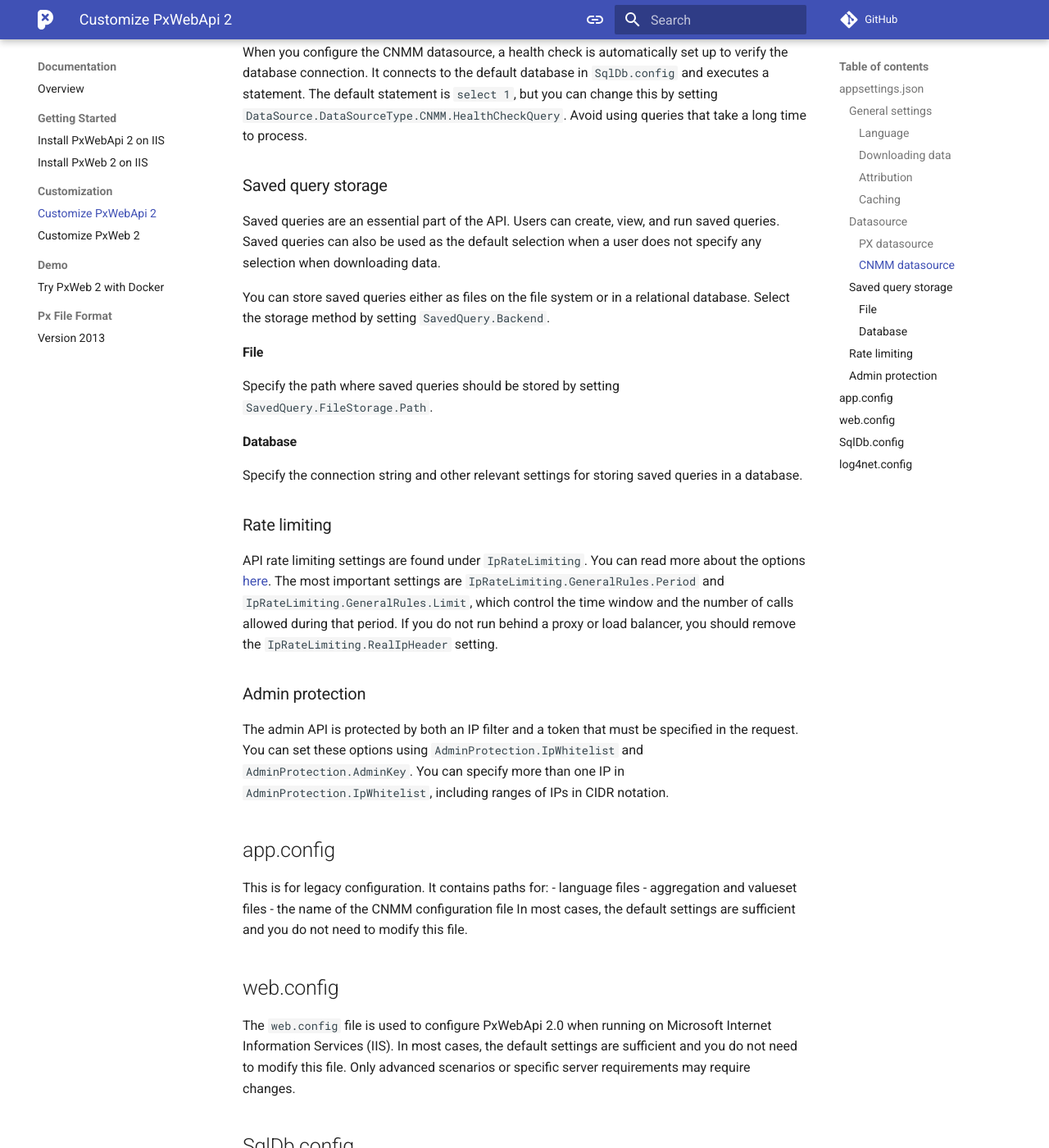
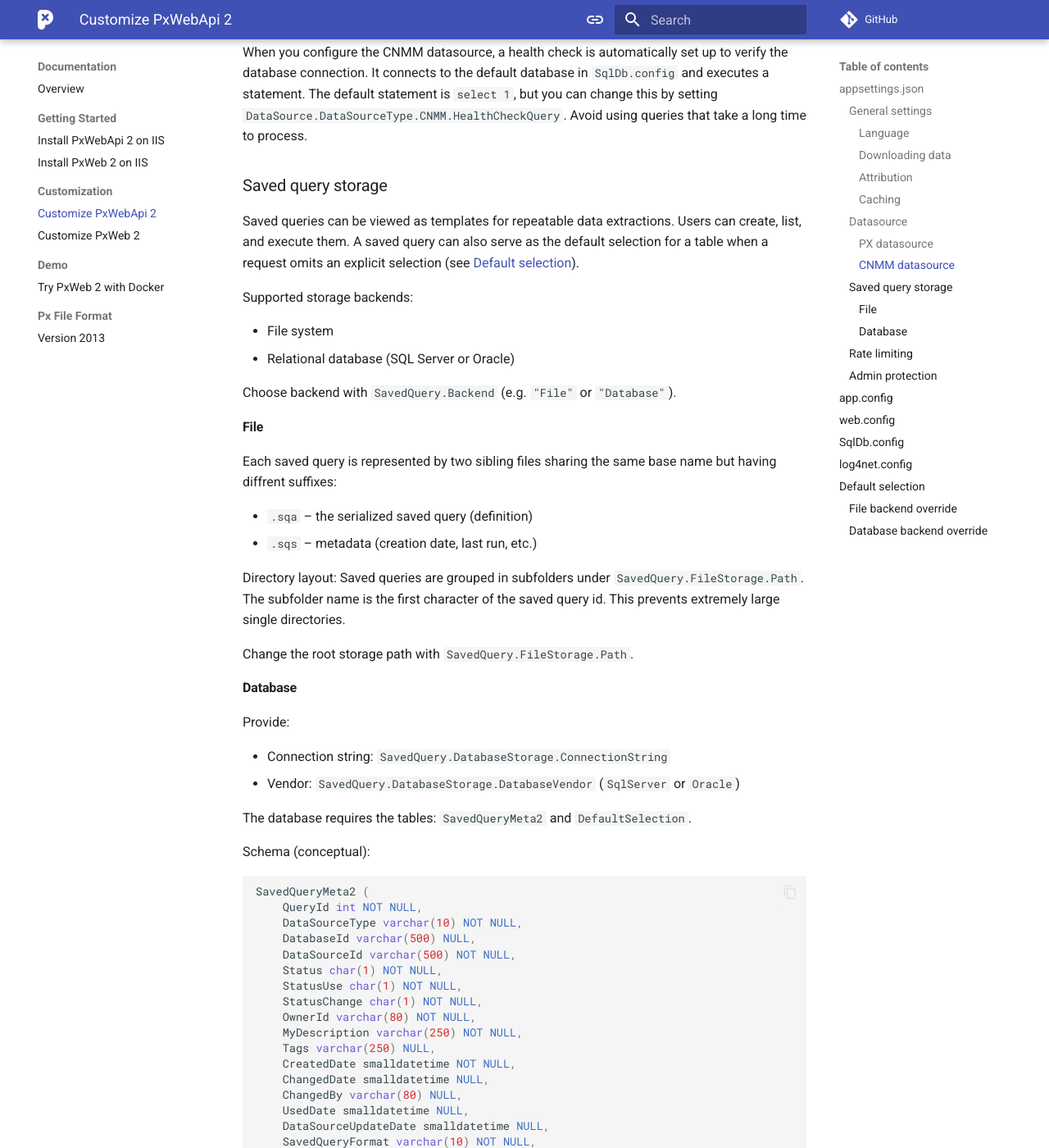
Before and after one commit to PxTools/pxtools.github.io, an MkDocs documentation site: the page built from docs/PxWebApi/documentation/configuration.md, in a window 1280 px wide and 1400 px high, scrolled down 1944 px. Shown: the whole window at 82% size. Built offline with MkDocs 1.6.1 and Material for MkDocs 9.7.7, drawn with Linux system fonts in a browser that asks for light colours; comment, search, counter and statistics services are not loaded; some of the changed text lies outside the part shown.

Commit message:
Instructions for replacing the default selection (#27)
* Improve formatting and readability of configuration documentation

* Enhance documentation for saved queries storage options and database requirements

* Refactor database table definitions for SavedQueryMeta2 and DefaultSelection for improved clarity and consistency

* Add documentation for default selection and saved queries management

* Reworked the texts with help of Copilot

* Fixed misspellings

````diff
--- a/docs/PxWebApi/documentation/configuration.md
+++ b/docs/PxWebApi/documentation/configuration.md
@@ -1,17 +1,31 @@
 # Configuring PxWebApi 2
-The configuration is split into several different files, each with a specific purpose. The main file you will need to modify is `appsettings.json`.
+
+The configuration is split into several different files, each with a specific
+purpose. The main file you will need to modify is `appsettings.json`.
 
 ## appsettings.json
-This file contains all functional settings. A recommended configuration after installation is the Admin protection settings, which control access to the admin API. The settings in `appsettings.json` can also be overridden by environment variables. For example, to set the DataSourceType, define an environment variable called `DataSource__DataSourceType`.
+
+This file contains all functional settings. A recommended configuration after
+installation is the Admin protection settings, which control access to the admin
+API. The settings in `appsettings.json` can also be overridden by environment
+variables. For example, to set the DataSourceType, define an environment variable
+called `DataSource__DataSourceType`.
 
 ### General settings
 
 #### Language
-Specify which languages should be available by editing the `PxApiConfiguration.Languages` section. Set the default language by assigning `PxApiConfiguration.DefaultLanguage` to the `id` of one of the languages listed under `PxApiConfiguration.Languages`.
+
+Specify which languages should be available by editing the
+`PxApiConfiguration.Languages` section. Set the default language by assigning
+`PxApiConfiguration.DefaultLanguage` to the `id` of one of the languages listed
+under `PxApiConfiguration.Languages`.
 
 #### Downloading data
-You can limit the size of data that can be downloaded using the `PxApiConfiguration.MaxDataCells` setting.
-You can also control which formats are available for downloading data by setting `PxApiConfiguration.OutputFormats`.
+
+You can limit the size of data that can be downloaded using the
+`PxApiConfiguration.MaxDataCells` setting.
+You can also control which formats are available for downloading data by setting
+`PxApiConfiguration.OutputFormats`.
 The following formats can be enabled or disabled:
 
 - Excel (`xlsx`)
@@ -29,58 +43,207 @@
     JSON-stat v1 has been deprecated and is no longer supported as an output format.
 
 #### Attribution
-You can specify how you would like others to reference your data by setting `PxApiConfiguration.SourceReference`. Make sure to provide a section for each language specified under `PxApiConfiguration.Languages`.
+
+You can specify how you would like others to reference your data by setting
+`PxApiConfiguration.SourceReference`. Make sure to provide a section for each
+language specified under `PxApiConfiguration.Languages`.
 
 You can also specify the license for the data under `PxApiConfiguration.License`.
 
 #### Caching
-You can control how long a response should be cached by setting `PxApiConfiguration.CacheTime` (in seconds).
+
+You can control how long a response should be cached by setting
+`PxApiConfiguration.CacheTime` (in seconds).
 
 You also have the option to clear the cache at a specific time by setting `PxApiConfiguration.CacheClearTime`.
 
 ### Datasource
-PxWebApi 2.0 supports two different data sources: PX file-based or CNMM. You can only configure one at a time. Set `DataSource.DataSourceType` to either `PX` or `CNMM` to specify which you want to use.
+
+PxWebApi 2.0 supports two different data sources: PX file-based or CNMM. You can
+only configure one at a time. Set `DataSource.DataSourceType` to either `PX` or
+`CNMM` to specify which you want to use.
 
 #### PX datasource
-For the PX file datasource, you can set `DataSource.DataSourceType.PX.StrictAggregations` to either `true` or `false` to determine if aggregations can be overlapping or not.
+
+For the PX file datasource, you can set `DataSource.DataSourceType.PX.StrictAggregations`
+to either `true` or `false` to determine if aggregations can be overlapping or not.
 
 #### CNMM datasource
-You should only have one database specified, and you must set `DataSource.DataSourceType.CNMM.DatabaseId` to match the `id` of the database in `SqlDb.config`.
 
-When you configure the CNMM datasource, a health check is automatically set up to verify the database connection. It connects to the default database in `SqlDb.config` and executes a statement. The default statement is `select 1`, but you can change this by setting `DataSource.DataSourceType.CNMM.HealthCheckQuery`. Avoid using queries that take a long time to process.
+You should only have one database specified, and you must set `DataSource.DataSourceType.CNMM.DatabaseId`
+to match the `id` of the database in `SqlDb.config`.
+
+When you configure the CNMM datasource, a health check is automatically set up
+to verify the database connection. It connects to the default database in `SqlDb.config`
+and executes a statement. The default statement is `select 1`, but you can change
+this by setting `DataSource.DataSourceType.CNMM.HealthCheckQuery`. Avoid using
+queries that take a long time to process.
 
 ### Saved query storage
-Saved queries are an essential part of the API. Users can create, view, and run saved queries. Saved queries can also be used as the default selection when a user does not specify any selection when downloading data.
 
-You can store saved queries either as files on the file system or in a relational database. Select the storage method by setting `SavedQuery.Backend`.
+Saved queries can be viewed as templates for repeatable data extractions. Users
+can create, list, and execute them. A saved query can also serve as the default selection
+for a table when a request omits an explicit selection (see
+[Default selection](#default-selection)).
+
+Supported storage backends:
+
+- File system
+- Relational database (SQL Server or Oracle)
+
+Choose backend with `SavedQuery.Backend` (e.g. `"File"` or `"Database"`).
 
 #### File
-Specify the path where saved queries should be stored by setting `SavedQuery.FileStorage.Path`.
+
+Each saved query is represented by two sibling files sharing the same base name
+but having diffrent suffixes:
+
+- `.sqa` – the serialized saved query (definition)
+- `.sqs` – metadata (creation date, last run, etc.)
+
+Directory layout: Saved queries are grouped in subfolders under
+`SavedQuery.FileStorage.Path`. The subfolder name is the first character of the
+saved query id. This prevents extremely large single directories.
+
+Change the root storage path with `SavedQuery.FileStorage.Path`.
 
 #### Database
-Specify the connection string and other relevant settings for storing saved queries in a database.
+
+Provide:
+
+- Connection string: `SavedQuery.DatabaseStorage.ConnectionString`
+- Vendor: `SavedQuery.DatabaseStorage.DatabaseVendor` (`SqlServer` or `Oracle`)
+
+The database requires the tables: `SavedQueryMeta2` and `DefaultSelection`.
+
+Schema (conceptual):
+
+```sql
+SavedQueryMeta2 (
+    QueryId int NOT NULL,
+    DataSourceType varchar(10) NOT NULL,
+    DatabaseId varchar(500) NULL,
+    DataSourceId varchar(500) NOT NULL,
+    Status char(1) NOT NULL,
+    StatusUse char(1) NOT NULL,
+    StatusChange char(1) NOT NULL,
+    OwnerId varchar(80) NOT NULL,
+    MyDescription varchar(250) NOT NULL,
+    Tags varchar(250) NULL,
+    CreatedDate smalldatetime NOT NULL,
+    ChangedDate smalldatetime NULL,
+    ChangedBy varchar(80) NULL,
+    UsedDate smalldatetime NULL,
+    DataSourceUpdateDate smalldatetime NULL,
+    SavedQueryFormat varchar(10) NOT NULL,
+    SavedQueryStorage char(1) NOT NULL,
+    QueryText varchar(max) NOT NULL,
+    Runs int NOT NULL,
+    Fails int NOT NULL,
+)
+
+DefaultSelection (
+    TableId varchar(20) NOT NULL,
+    SavedQueryId int NOT NULL,
+)
+```
+
+Notes:
+
+- `QueryText` stores the actual saved query (e.g. JSON) used for execution.
+- `Runs` / `Fails` enable simple usage statistics.
+- `DefaultSelection` maps a table id to the saved query used as its default.
 
 ### Rate limiting
-API rate limiting settings are found under `IpRateLimiting`. You can read more about the options [here](https://github.com/stefanprodan/aspnetcoreratelimit/wiki/ipratelimitmiddleware). The most important settings are `IpRateLimiting.GeneralRules.Period` and `IpRateLimiting.GeneralRules.Limit`, which control the time window and the number of calls allowed during that period.
-If you do not run behind a proxy or load balancer, you should remove the `IpRateLimiting.RealIpHeader` setting.
 
+API rate limiting settings are found under `IpRateLimiting`. You can read more
+about the options [here](https://github.com/stefanprodan/aspnetcoreratelimit/wiki/ipratelimitmiddleware).
+The most important settings are `IpRateLimiting.GeneralRules.Period` and
+`IpRateLimiting.GeneralRules.Limit`, which control the time window and the number
+of calls allowed during that period.
+
+If you do not run behind a proxy or load balancer, you should remove the
+`IpRateLimiting.RealIpHeader` setting.
 
 ### Admin protection
-The admin API is protected by both an IP filter and a token that must be specified in the request. You can set these options using `AdminProtection.IpWhitelist` and `AdminProtection.AdminKey`. You can specify more than one IP in `AdminProtection.IpWhitelist`, including ranges of IPs in CIDR notation.
 
+The admin API is protected by both an IP filter and a token that must be specified
+in the request. You can set these options using `AdminProtection.IpWhitelist` and
+`AdminProtection.AdminKey`. You can specify more than one IP in
+`AdminProtection.IpWhitelist`, including ranges of IPs in CIDR notation.
 
 ## app.config
+
 This is for legacy configuration. It contains paths for:
+
 - language files
 - aggregation and valueset files
 - the name of the CNMM configuration file
-In most cases, the default settings are sufficient and you do not need to modify this file.
+
+In most cases, the default settings are sufficient and you do not need to modify
+this file.
 
 ## web.config
-The `web.config` file is used to configure PxWebApi 2.0 when running on Microsoft Internet Information Services (IIS). In most cases, the default settings are sufficient and you do not need to modify this file. Only advanced scenarios or specific server requirements may require changes.
+
+The `web.config` file is used to configure PxWebApi 2.0 when running on Microsoft
+Internet Information Services (IIS). In most cases, the default settings are
+sufficient and you do not need to modify this file. Only advanced scenarios or
+specific server requirements may require changes.
 
 ## SqlDb.config
-Currently, this file is the same as in PxWeb 2023, with one exception: you should only have one database specified.
+
+Currently, this file is the same as in PxWeb 2023, with one exception: you should
+only have one database specified.
 
 ## log4net.config
-The `log4net.config` file manages how PxWebApi 2.0 creates and stores logs. By default, logs are saved in the `/logs` directory. PxWebApi 2.0 relies on log4net for logging, which allows you to customize log levels, formats, and destinations. For more information on how to configure log4net, please refer to the official documentation [here](https://logging.apache.org/log4net/manual/configuration.html).
+
+The `log4net.config` file manages how PxWebApi 2.0 creates and stores logs. By
+default, logs are saved in the `/logs` directory. PxWebApi 2.0 relies on log4net
+for logging, which allows you to customize log levels, formats, and destinations.
+For more information on how to configure log4net, please refer to the official
+documentation [here](https://logging.apache.org/log4net/manual/configuration.html).
+
+## Default selection
+
+When a data request is submitted without any explicit selection, PxWebApi builds
+one automatically. The built-in algorithm picks a small, representative set of
+variable values based on variable types and cardinalities.
+
+If that automatic selection is not suitable, you can override it with a saved
+query. The override process depends on the saved query backend.
+
+!!! note
+    The saved query must target the same table (`tableId` match) or the override
+    will fail or have unexpected behavior.
+
+    Also note that this is an manual process to replace the default selection.
+
+### File backend override
+
+Steps:
+
+1. Identify (or create) the saved query you want to use (its `.sqa` + `.sqs`).
+2. Copy both files.
+3. Rename the copies so the base name equals the target table id (keep suffixes).
+4. Place them in the correct subfolder under `SavedQuery.FileStorage.Path`.
+    (Subfolder name = first character of the table id.)
+5. Clear cache if needed; subsequent no-selection requests now use the saved query.
+
+### Database backend override
+
+Add or update the mapping in `DefaultSelection`:
+
+```sql
+-- Pseudocode mapping description
+TableId      = <table id>
+SavedQueryId = <QueryId from SavedQueryMeta2>
+```
+
+Procedure:
+
+1. Confirm the saved query exists (`SavedQueryMeta2.QueryId`).
+2. UPDATE if present, INSERT if absent.
+3. Clear caches if immediate effect is required.
+
+!!! note
+    `TableId` should acts as primary key; use UPDATE if a row already exists.
````
